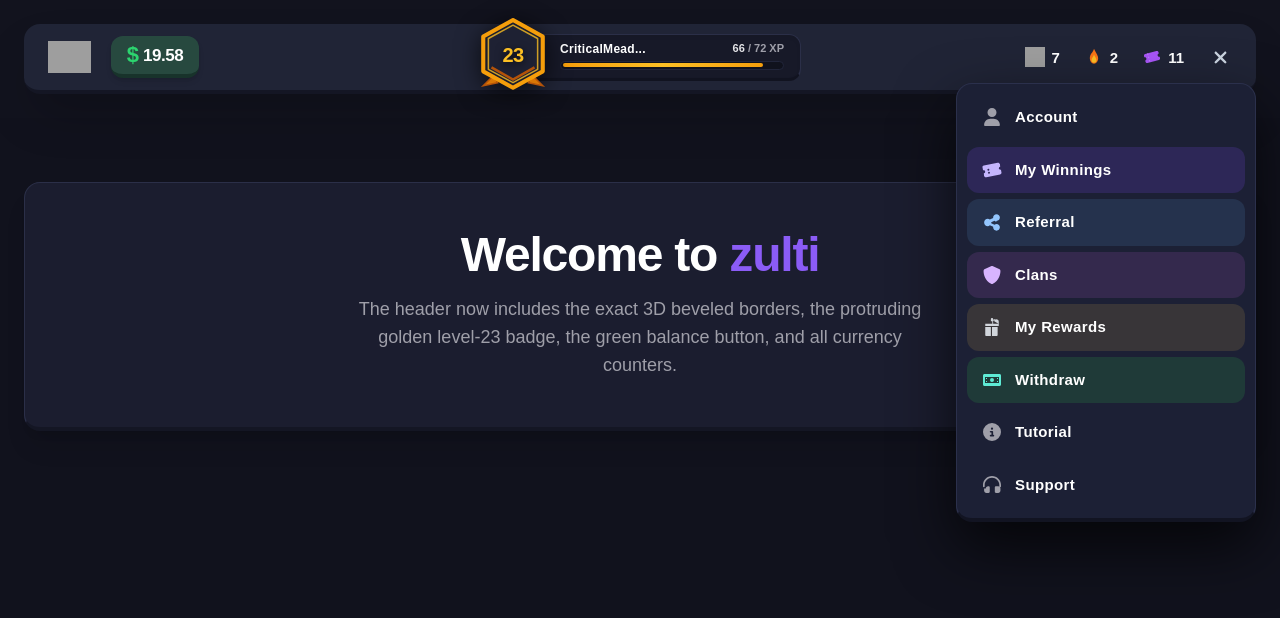
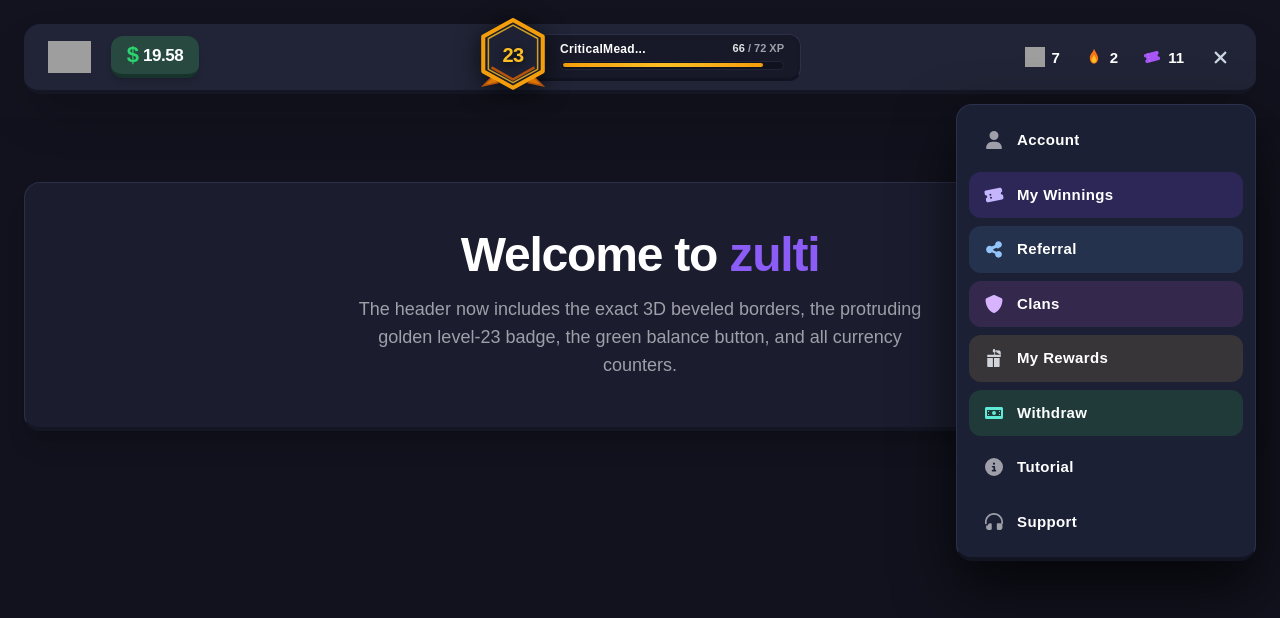
Before and after one commit to nawaz9980/adsgrambot, a Next.js app: page / in a window 1280 px wide. Both pictures are taken after a click on the button "Open navigation menu". Shown: the top 618 px of the page. Built offline with nearby package versions, Linux system fonts and the light colour scheme; grey boxes are pictures that could not be loaded.

Commit message:
Fix JSX syntax, add dropdown gaps, and remove alerts

```diff
--- a/src/app/page.tsx
+++ b/src/app/page.tsx
@@ -15,8 +15,6 @@
         gems={7}
         streak={2}
         tickets={11}
-        onBalanceClick={() => alert("Balance clicked!")}
-        onMenuClick={() => alert("Menu opened!")}
       />
 
       {/* Main Container */}
--- a/src/components/Header.tsx
+++ b/src/components/Header.tsx
@@ -208,7 +208,7 @@
           </div>
 
           {/* ================= RIGHT SECTION: Currencies & Hamburger / Close ================= */}
-          <div ref={dropdownRef} className="relative flex items-center gap-5 sm:gap-6 z-30">
+          <div className="flex items-center gap-5 sm:gap-6 z-30">
             {/* Gem */}
             <div className="flex items-center gap-1.5 cursor-pointer hover:opacity-80 transition">
               {/* eslint-disable-next-line @next/next/no-img-element */}
@@ -285,10 +285,12 @@
                 </div>
               )}
             </button>
+          </div>
 
-            {/* ================= DROPDOWN MENU ================= */}
+          {/* ================= DROPDOWN MENU (Anchored directly under header with clean gap) ================= */}
           <div
-              className={`absolute top-[calc(100%+14px)] -right-4 sm:-right-6 w-[280px] sm:w-[300px] rounded-2xl bg-[#1c2035] border border-[#2b304c] border-b-[4px] border-b-[#121422] p-2.5 shadow-[0_25px_60px_rgba(0,0,0,0.7)] z-50 flex flex-col gap-1.5 transition-all duration-200 origin-top-right ${
+            ref={dropdownRef}
+            className={`absolute top-[calc(100%+14px)] right-0 w-[280px] sm:w-[300px] rounded-2xl bg-[#1c2035] border border-[#2b304c] border-b-[4px] border-b-[#121422] p-3 shadow-[0_25px_60px_rgba(0,0,0,0.7)] z-50 flex flex-col gap-2 transition-all duration-200 origin-top-right ${
               dropdownOpen
                 ? "opacity-100 scale-100 translate-y-0 pointer-events-auto"
                 : "opacity-0 scale-95 -translate-y-2 pointer-events-none"
@@ -311,7 +313,6 @@
             ))}
           </div>
 
-          </div>
         </div>
 
         {/* Mobile XP Bar */}
```
Lines whose indentation alone changed are shown as unchanged.
